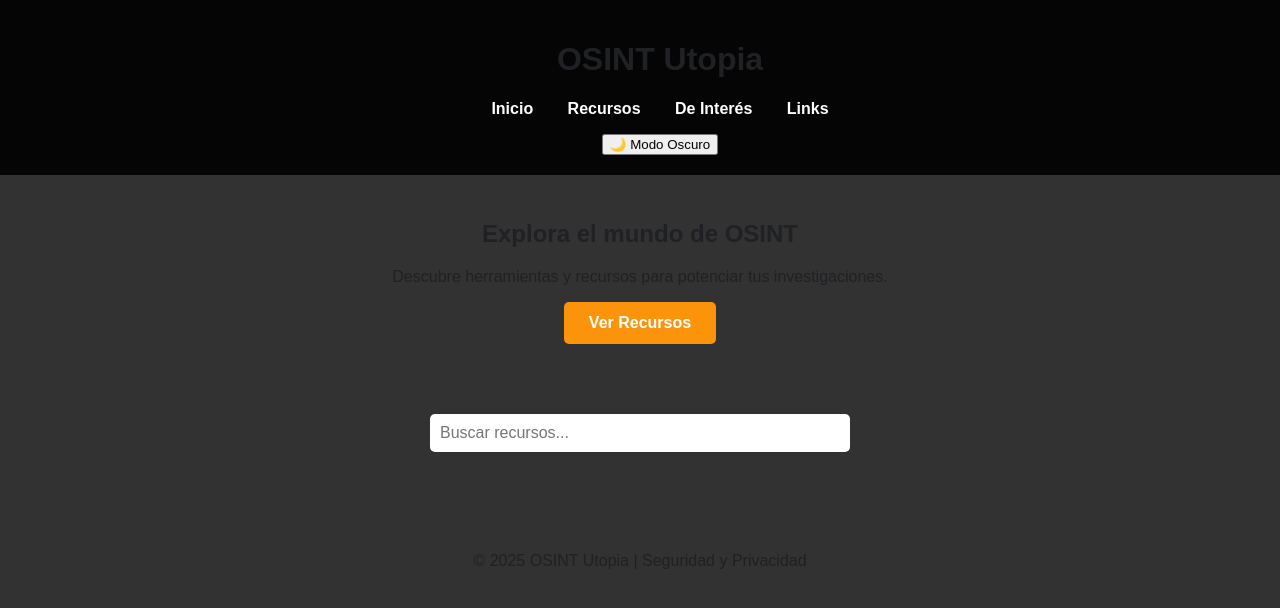
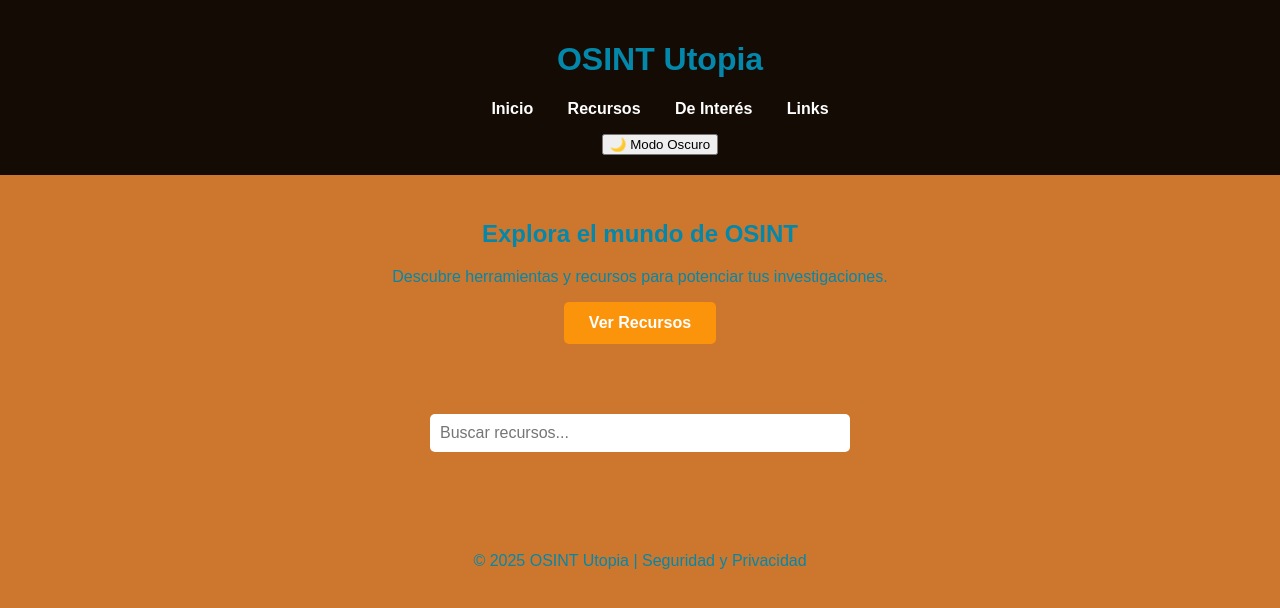
Before and after one commit to Osint-Utopia/osint-utopia, a plain HTML site: page index.html in a window 1280 px wide. Both pictures are taken after a click on the button "🌙 Modo Oscuro". Drawn offline with Linux system fonts and the light colour scheme.

Commit message:
styles.css

```diff
--- a/styles.css
+++ b/styles.css
@@ -3,15 +3,15 @@ body {
     font-family: 'Poppins', sans-serif;
     margin: 0;
     padding: 0;
-    background: linear-gradient(to right, #1e3c72, #2a5298);
+    background: linear-gradient(to right, #da3f47, #b80312);
     color: white;
     text-align: center;
     transition: background 0.3s, color 0.3s;
 }
 
 body.dark-mode {
-    background: #323232;
-    color: #202124;
+    background: #cc772d;
+    color: #0387ab;
 }
 
 header {
```
